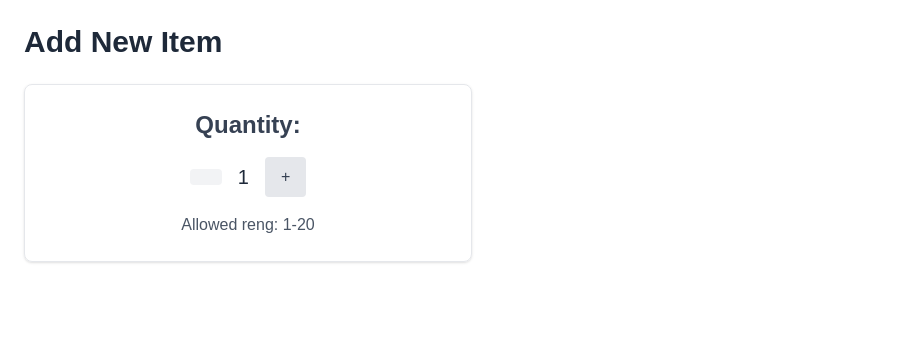
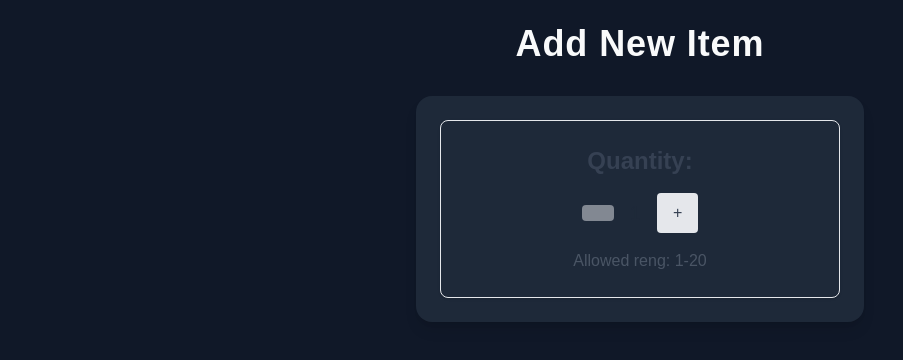
Before and after one commit to S-hussaini/cprg306-assignments, a Next.js app: page /week-4 in a window 1280 px wide. Shown: the top 360 px of the page, without its empty margins (0-903 px from the left). Built offline with nearby package versions, Linux system fonts and the light colour scheme.

Commit message:
i have add some style in the page.js

```diff
--- a/app/week-4/page.js
+++ b/app/week-4/page.js
@@ -2,11 +2,13 @@ import NewItem from "./new-item";
 
 export default function Page (){
   return (
-    <main className = "p-6">
-      <h1 className = "text-3xl font-bold mb-6 text-gray-800">
+    <main className = "min-h-screen bg-gray-900 fles-col p-6">
+      <h1 className = "text-4xl font-semibold mb-8 text-gray-50 tracking-wide text-center">
       Add New Item
       </h1>
-      <NewItem/>
+      <div className ="w-full max-w-md bg-gray-800 p-6 rounded-2xl shadow-lg mx-auto">
+        <NewItem/>
+      </div>
     </main>
   );
 }
```
